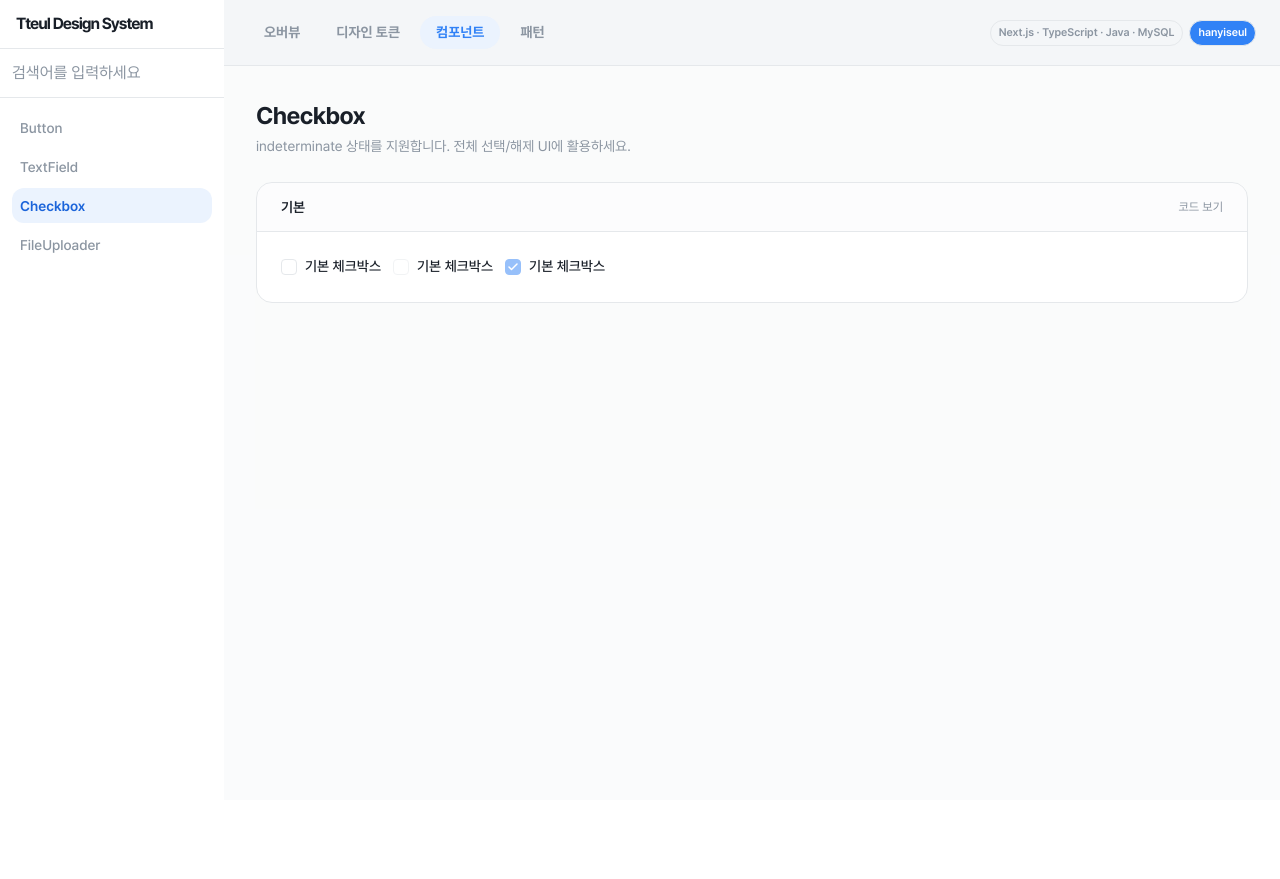
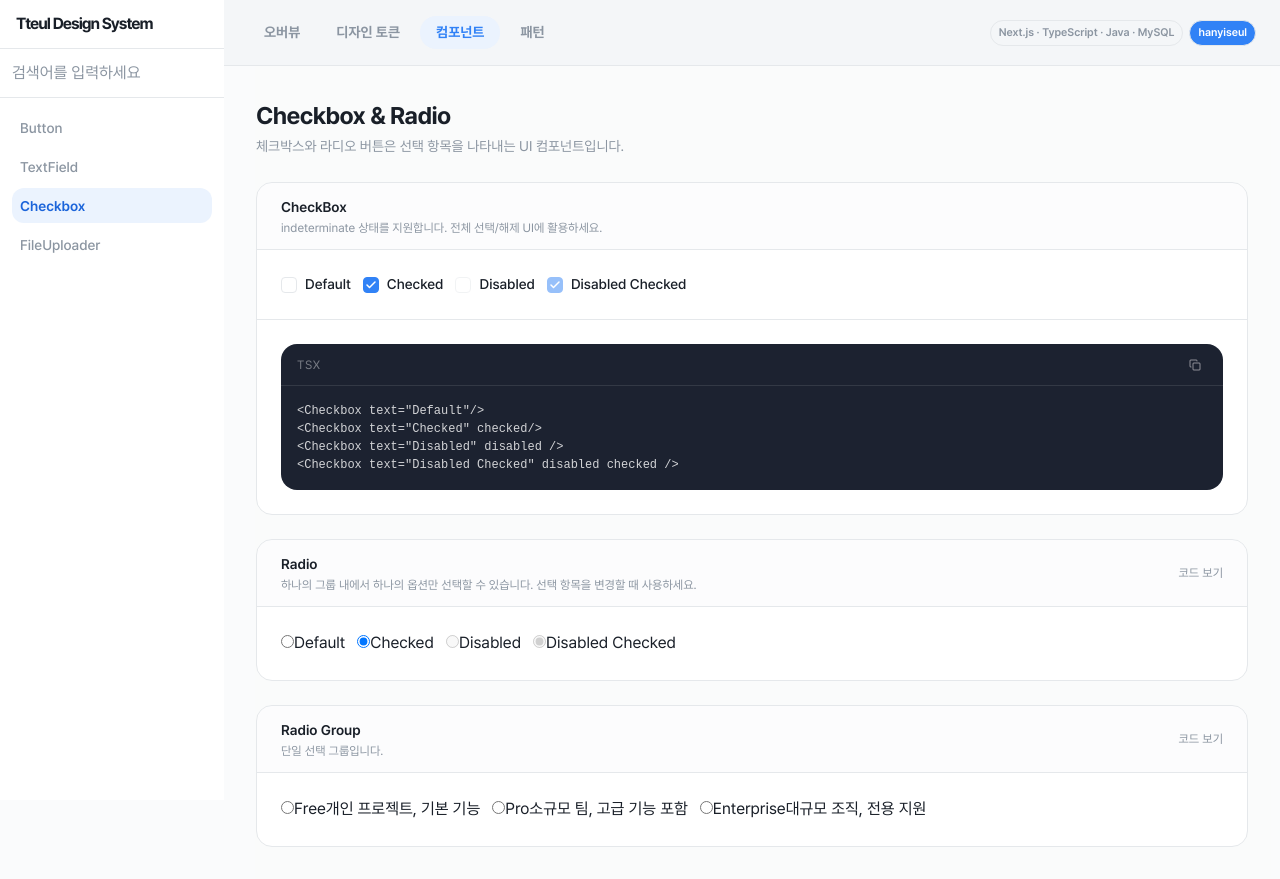
Before and after one commit to hanyiseul/Tteul-Design-System, a Next.js app in the folder frontend-next/: page /component/checkbox in a window 1280 px wide. Before the commit the page ends 800 px from the top, so only its background shows below. Built offline with nearby package versions, Linux system fonts and the light colour scheme.

Commit message:
feat: radio 컴포넌트 작업 중

```diff
--- a/frontend-next/src/app/(docs)/component/checkbox/page.tsx
+++ b/frontend-next/src/app/(docs)/component/checkbox/page.tsx
@@ -1,27 +1,62 @@
 import { Checkbox } from "@/shared/components/Checkbox/Checkbox"
+import Radio from "@/shared/components/Radio/Radio"
 import Title from "@/shared/components/Title/Title"
 import GuideBox from "@/shared/components/guideBox/GuideBox"
 
-const checkboxCode = `<Checkbox text="기본 체크박스"/>
-<Checkbox text="기본 체크박스" disabled />
-<Checkbox text="기본 체크박스" disabled checked />`
+const checkboxCode = `<Checkbox text="Default"/>
+<Checkbox text="Checked" checked/>
+<Checkbox text="Disabled" disabled />
+<Checkbox text="Disabled Checked" disabled checked />`
+
+const radioCode = `<Radio name="radio1" option="Default" />
+<Radio name="radio2" option="Checked" checked />
+<Radio name="radio3" option="Disabled" disabled />
+<Radio name="radio4" option="Disabled Checked" disabled checked />`
+
+const radioGrupCode = `<Radio name="radio" option="Free" desc="개인 프로젝트, 기본 기능"/>
+<Radio name="radio" option="Pro" desc="소규모 팀, 고급 기능 포함" />
+<Radio name="radio" option="Enterprise" desc="대규모 조직, 전용 지원" />`
 
 const page = () => {
   return (
     <div className="content">
       <Title
-        title="Checkbox"
-        desc="indeterminate 상태를 지원합니다. 전체 선택/해제 UI에 활용하세요."
+        title="Checkbox & Radio"
+        desc="체크박스와 라디오 버튼은 선택 항목을 나타내는 UI 컴포넌트입니다."
       />
 
       <GuideBox
-        title="기본"
+        title="CheckBox"
         code={checkboxCode}
+        desc="indeterminate 상태를 지원합니다. 전체 선택/해제 UI에 활용하세요."
+      >
+        <Checkbox text="Default"/>
+        <Checkbox text="Checked" checked/>
+        <Checkbox text="Disabled" disabled />
+        <Checkbox text="Disabled Checked" disabled checked />
+      </GuideBox>
+
+      <GuideBox
+        title="Radio"
+        code={radioCode}
+        desc="하나의 그룹 내에서 하나의 옵션만 선택할 수 있습니다. 선택 항목을 변경할 때 사용하세요."
         collapsible
       >
-        <Checkbox text="기본 체크박스"/>
-        <Checkbox text="기본 체크박스" disabled />
-        <Checkbox text="기본 체크박스" disabled checked />
+        <Radio name="radio1" option="Default" />
+        <Radio name="radio2" option="Checked" checked />
+        <Radio name="radio3" option="Disabled" disabled />
+        <Radio name="radio4" option="Disabled Checked" disabled checked />
+      </GuideBox>
+
+      <GuideBox
+        title="Radio Group"
+        code={radioGrupCode}
+        desc="단일 선택 그룹입니다."
+        collapsible
+      >
+        <Radio name="radio" option="Free" desc="개인 프로젝트, 기본 기능"/>
+        <Radio name="radio" option="Pro" desc="소규모 팀, 고급 기능 포함" />
+        <Radio name="radio" option="Enterprise" desc="대규모 조직, 전용 지원" />
       </GuideBox>
 
     </div>
--- /dev/null
+++ b/frontend-next/src/shared/components/Radio/Radio.tsx
@@ -0,0 +1,26 @@
+import { ComponentProps, useId} from "react";
+
+type RadioProps = ComponentProps<"input">;
+
+type RadioProops = {
+  id?: string;
+  name: string;
+  option: string;
+  desc?: string;
+} & RadioProps;
+
+const Radio = ({id, name, option, desc, ...props}: RadioProops) => {
+  const randomId = useId();
+  const radioId = id ?? randomId;
+
+  return (
+    <div className="radio">
+      <input type="radio" id={radioId} name={name} {...props} />
+      <label htmlFor={radioId}>
+        <span className="option"></span>{option}
+        <span className="option_desc">{desc}</span>
+      </label>
+    </div>
+  )
+}
+export default Radio
```
Also changed, not shown: frontend-next/src/shared/components/Radio/Radio.css (added).
